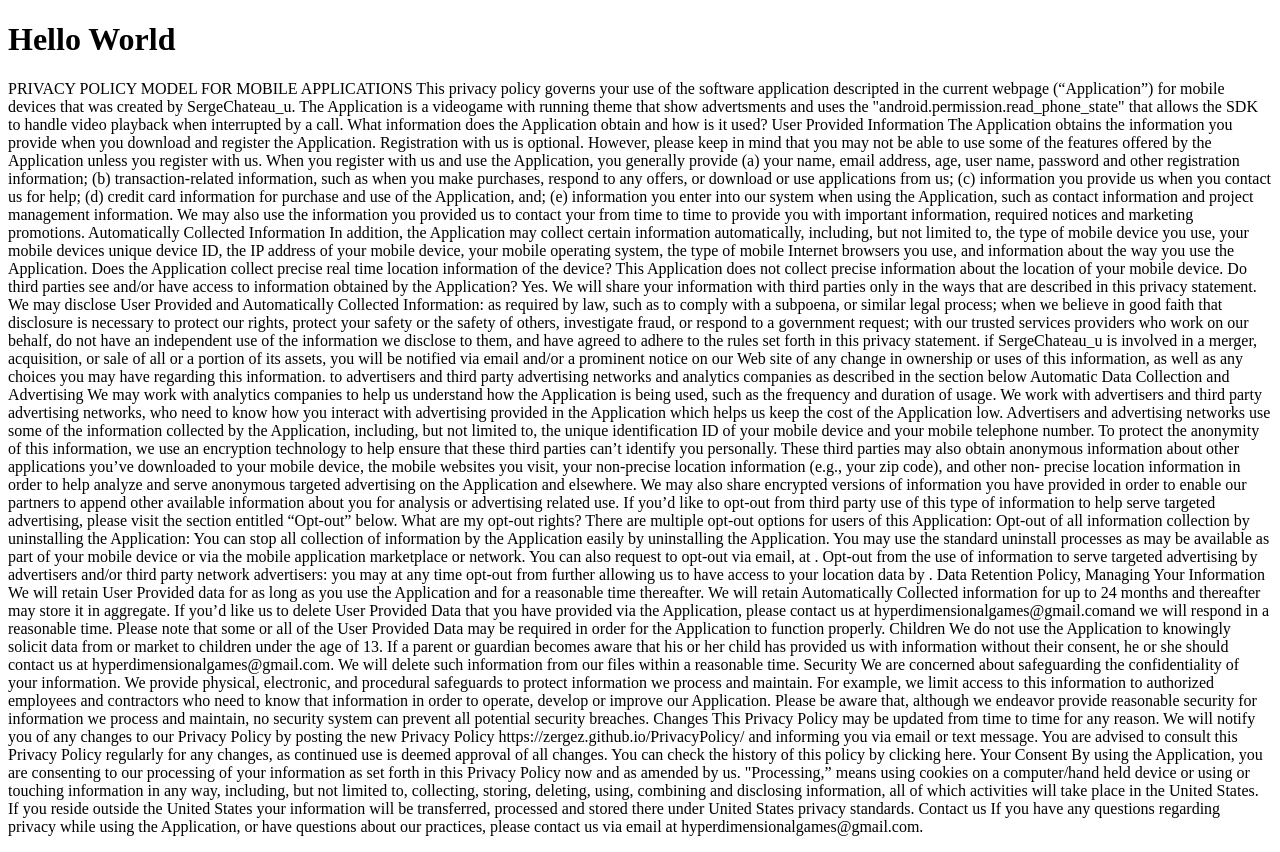
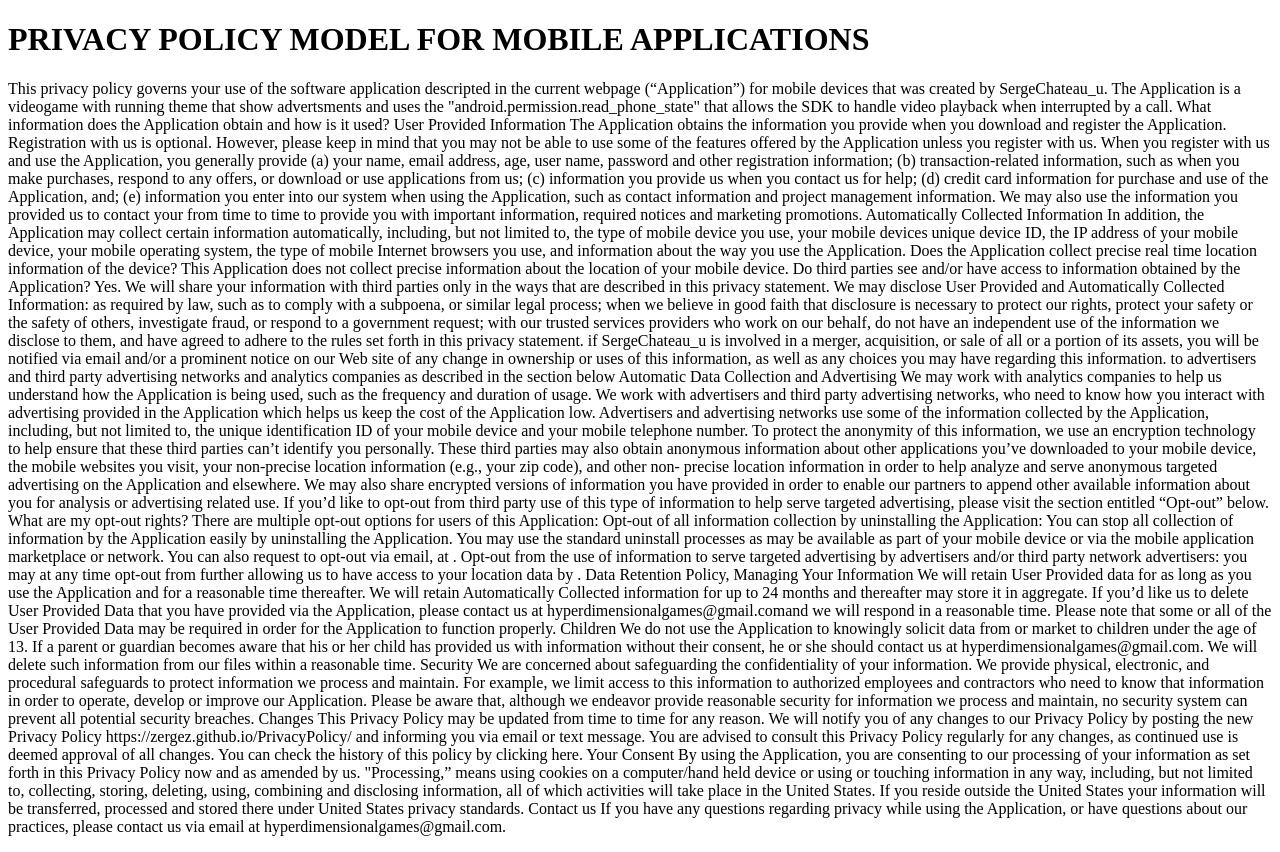
Before and after one commit to zergez/zergez.github.io, a plain HTML site: page privacy/index.html in a window 1280 px wide. Drawn offline with Linux system fonts and the light colour scheme.

Commit message:
Update index.html

```diff
--- a/privacy/index.html
+++ b/privacy/index.html
@@ -1,9 +1,8 @@
 <!DOCTYPE html>
 <html>
 <body>
-<h1>Hello World</h1>
-<p>PRIVACY POLICY MODEL FOR MOBILE APPLICATIONS
-
+<h1>PRIVACY POLICY MODEL FOR MOBILE APPLICATIONS</h1>
+<p>
 This privacy policy governs your use of the software application descripted in the current webpage (“Application”) for mobile devices that was created by SergeChateau_u. The Application is a videogame with running theme that show advertsments and uses the "android.permission.read_phone_state" that allows the SDK to handle video playback when interrupted by a call.
 
 What information does the Application obtain and how is it used?
```
